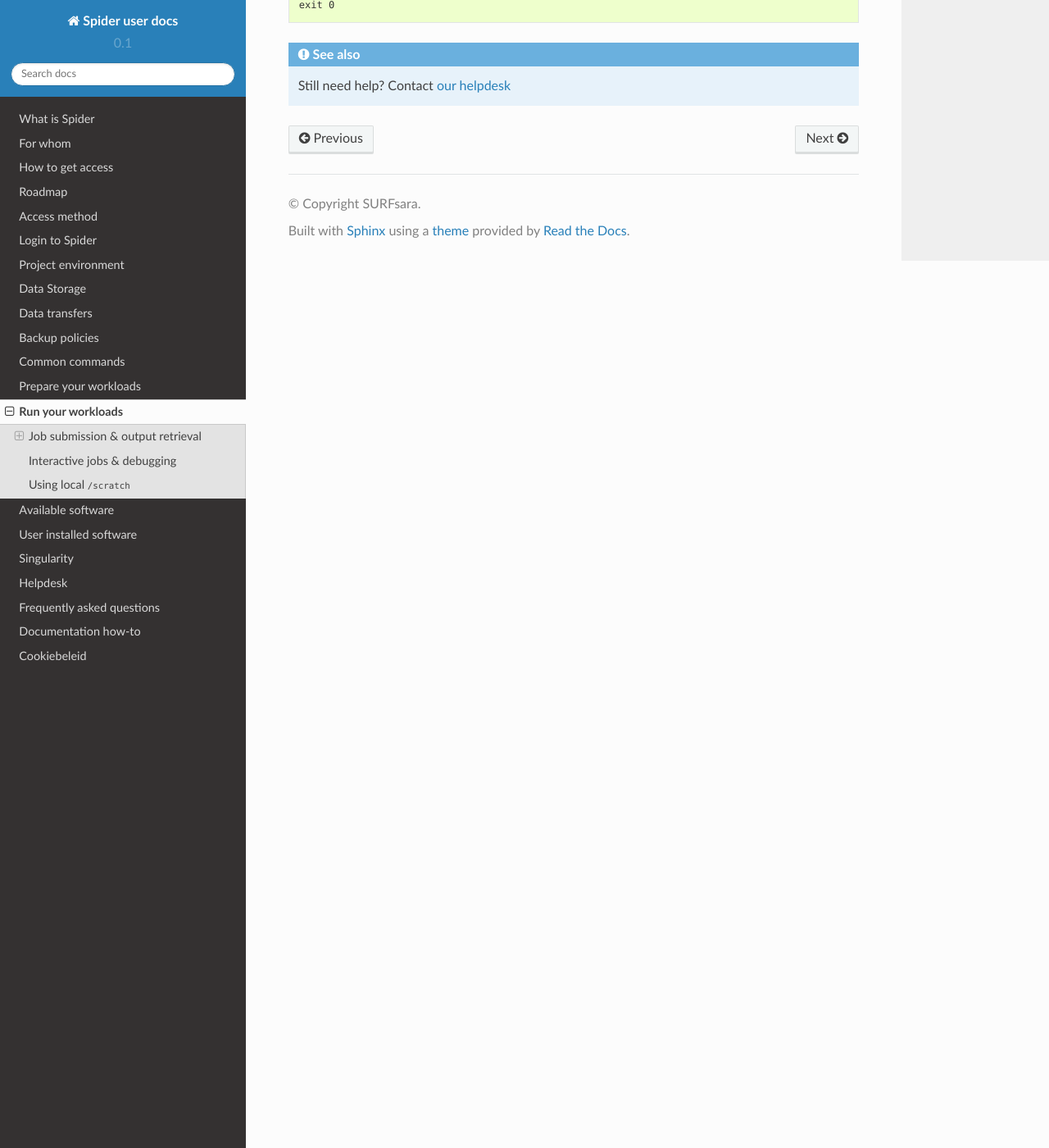
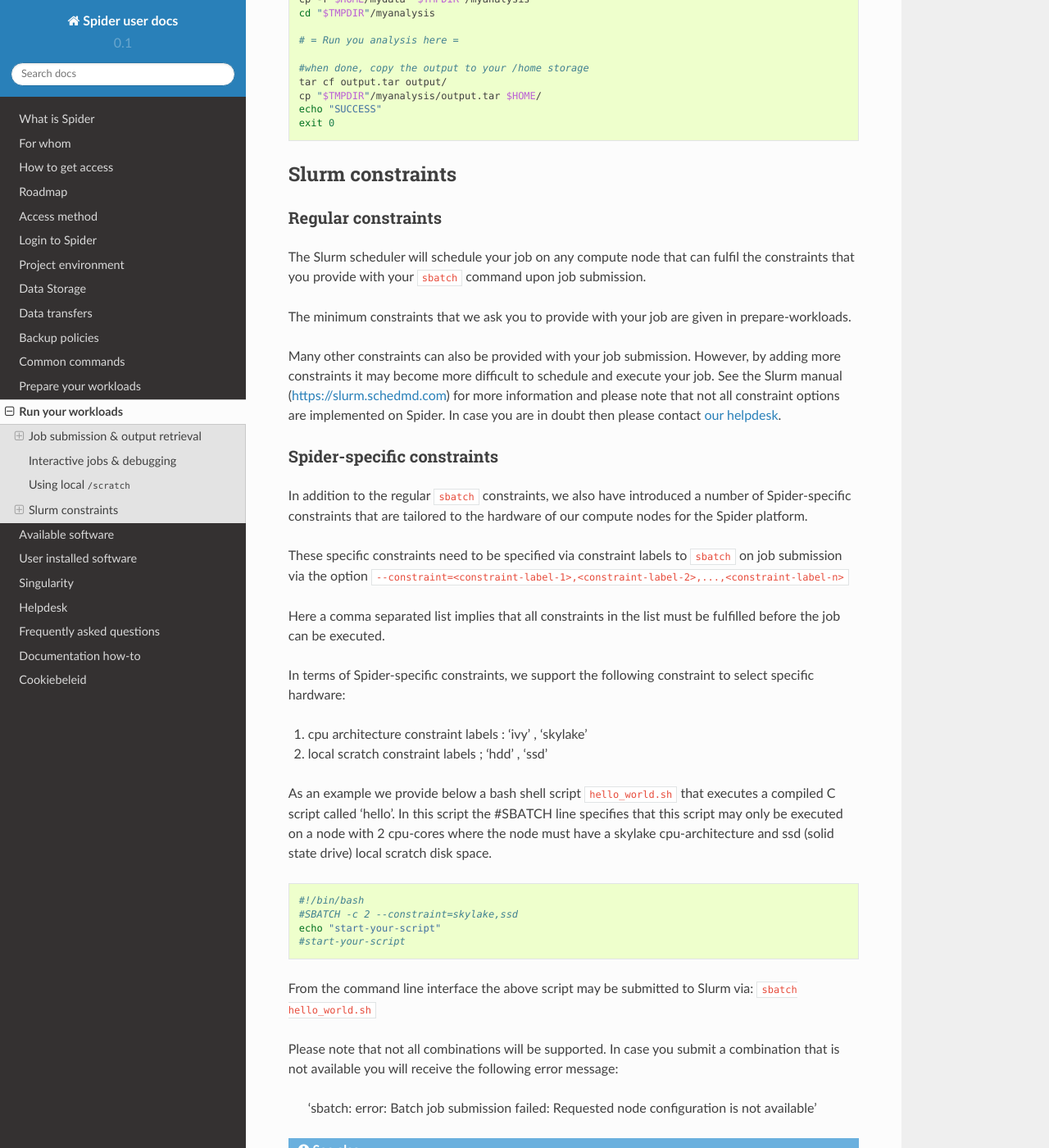
Before and after one commit to sara-nl/spiderdocs, a Sphinx documentation site: the page built from source/Pages/compute/run_workloads.rst, in a window 1280 px wide and 1400 px high, scrolled down 2860 px. Shown: the whole window at 82% size. Built offline with Sphinx 7.4.7 and the Read the Docs theme 2.0.0, drawn with Linux system fonts in a browser that asks for light colours; pages that are not in the unit, such as notebooks, are missing from menus; some of the changed text lies outside the part shown.

Commit message:
added slurm constraints

```diff
--- a/source/Pages/compute/prepare_workloads.rst
+++ b/source/Pages/compute/prepare_workloads.rst
@@ -65,6 +65,7 @@ Some notes:
   * For example, by specifying ``-c 4`` you request 4 cores and 32 GB RAM
 
 * We have configured two partitions on Spider as shown in the table above:
+
   * If no partition is specified, the jobs will be scheduled on the normal partition  which has a maximum walltime of 120 hours and can run on any worker nodes.
   * Infinite queues can run only on two worker nodes with a maximum walltime of 720 hours. Please note that you should run on this partition at your own risk. Jobs running on this partition can be killed without warning for system maintenances and we will not be responsible for data loss or loss of compute hours.
 
--- a/source/Pages/compute/run_workloads.rst
+++ b/source/Pages/compute/run_workloads.rst
@@ -27,17 +27,17 @@ The ``srun`` command when used on the command line is executed locally by Slurm,
 an example of this is given below. A python script, ``hello_world.py``, has the
 following content;
 
-.. code-block:: console
+.. code-block:: bash
 
    #!/usr/bin/env python
    print("Hello World")
 
 This python script can be locally executed as;
 
-.. code-block:: console
+.. code-block:: bash
 
-   $ srun python hello_world.py
-   Hello World
+   srun python hello_world.py
+   #Hello World
 
 Typically ``srun`` should only be used with a job script that is submitted with
 ``sbatch`` to the Slurm managed job queue.
@@ -60,28 +60,28 @@ queue via ``sbatch`` and provide options ``- N 1`` to request only 1 node,
 request a maximum run time of 1 minute. The job script, ``hello_world.sh``,
 is an executable bash script with the following code;
 
-.. code-block:: console
+.. code-block:: bash
 
-   ##!/bin/bash
-   ##SBATCH -N 1
-   ##SBATCH -c 1
-   ##SBATCH -t 1:00
+   #!/bin/bash
+   #SBATCH -N 1
+   #SBATCH -c 1
+   #SBATCH -t 1:00
    srun python /home//hello_python_test/hello_world.py
 
 You can submit this job script to the Slurm managed job queue as;
 
-.. code-block:: console
+.. code-block:: bash
 
-   $ sbatch hello_world.sh
-   Submitted batch job 808
+   sbatch hello_world.sh
+   #Submitted batch job 808
 
 The job is scheduled in the queue with ``jobid 808`` and the stdout output of
 the job is saved in the ascii file ``slurm-808.out``.
 
-.. code-block:: console
+.. code-block:: bash
 
-   $ more slurm-808.out
-   Hello World
+   more slurm-808.out
+   #Hello World
 
 More information on ``sbatch`` can be found at the `Slurm documentation page`_.
 
@@ -140,12 +140,12 @@ job workflow:
 
 Here is a job script template for ``$TMPDIR`` usage;
 
-.. code-block:: console
+.. code-block:: bash
 
-   ##!/bin/bash
-   ##SBATCH -N 1      #request 1 node
-   ##SBATCH -c 1      #request 1 core and 8GB RAM
-   ##SBATCH -t 5:00   #request 5 minutes jobs slot
+   #!/bin/bash
+   #SBATCH -N 1      #request 1 node
+   #SBATCH -c 1      #request 1 core and 8GB RAM
+   #SBATCH -t 5:00   #request 5 minutes jobs slot
 
    mkdir "$TMPDIR"/myanalysis
    cp -r $HOME/mydata "$TMPDIR"/myanalysis
@@ -153,12 +153,69 @@ Here is a job script template for ``$TMPDIR`` usage;
 
    # = Run you analysis here =
 
-   ##when done, copy the output to your /home storage
+   #when done, copy the output to your /home storage
    tar cf output.tar output/
    cp "$TMPDIR"/myanalysis/output.tar $HOME/
    echo "SUCCESS"
    exit 0
 
+
+=================
+Slurm constraints
+=================
+
+Regular constraints
+===================
+
+The Slurm scheduler will schedule your job on any compute node that can fulfil
+the constraints that you provide with your ``sbatch`` command upon job
+submission.
+
+The minimum constraints that we ask you to provide with your job are given in
+:ref:`prepare-workloads`.
+
+Many other constraints can also be provided with your job submission. However,
+by adding more constraints it may become more difficult to schedule and execute
+your job. See the Slurm manual (https://slurm.schedmd.com) for more information
+and please note that not all constraint options are implemented on Spider. In
+case you are in doubt then please contact :ref:`our helpdesk <helpdesk>`.
+
+Spider-specific constraints
+===========================
+
+In addition to the regular ``sbatch`` constraints, we also have introduced a
+number of Spider-specific constraints that are tailored to the hardware of our
+compute nodes for the Spider platform.
+
+These specific constraints need to be specified via constraint labels to ``sbatch``
+on job submission via the option ``--constraint=<constraint-label-1>,<constraint-label-2>,...,<constraint-label-n>``
+
+Here a comma separated list implies that all constraints in the list must be
+fulfilled before the job can be executed.
+
+In terms of Spider-specific constraints, we support the following constraint
+to select specific hardware:
+
+1) cpu architecture constraint labels : 'ivy' , 'skylake'
+
+2) local scratch constraint labels    ; 'hdd' , 'ssd'
+
+As an example we provide below a bash shell script ``hello_world.sh`` that executes a compiled C script called 'hello'. In this script the #SBATCH line specifies that this script may only be executed on a node with 2 cpu-cores where the node must have a skylake cpu-architecture and ssd (solid state drive) local scratch disk space.
+
+.. code-block:: bash
+
+   #!/bin/bash
+   #SBATCH -c 2 --constraint=skylake,ssd
+   echo "start-your-script"
+   #start-your-script
+
+From the command line interface the above script may be submitted to Slurm via:
+``sbatch hello_world.sh``
+
+Please note that not all combinations will be supported. In case you submit a
+combination that is not available you will receive the following error message:
+
+   'sbatch: error: Batch job submission failed: Requested node configuration is not available'
 
 
 
```
